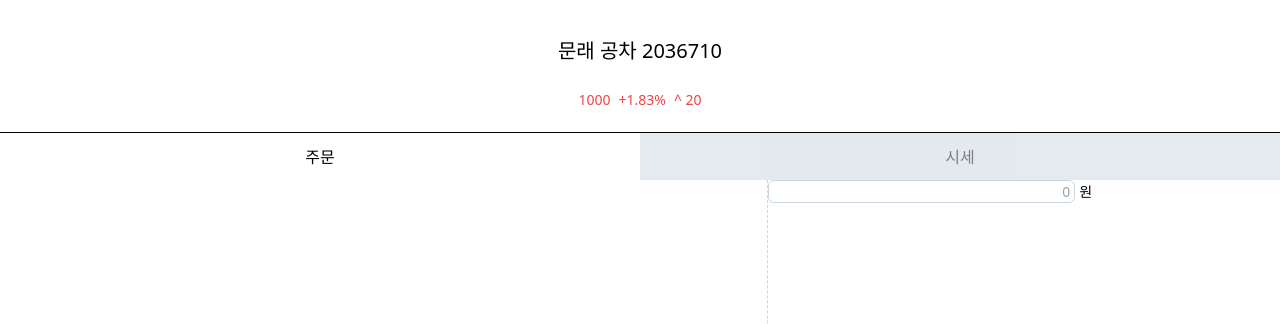
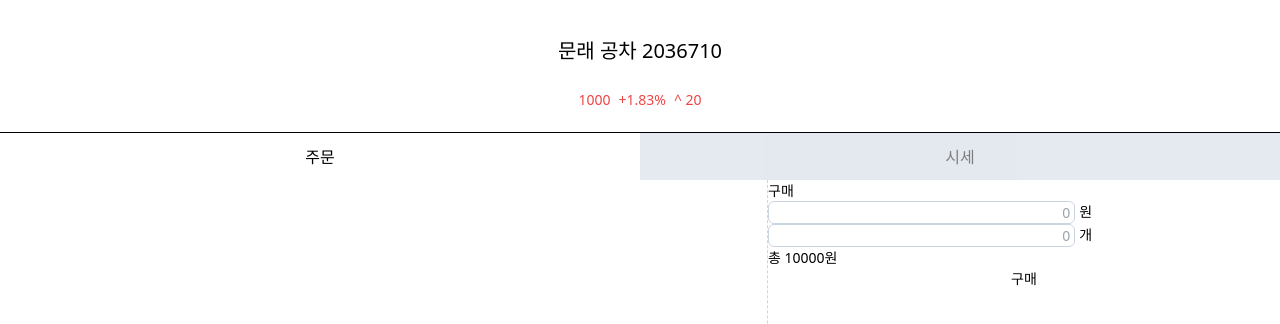
Before and after one commit to zam0ng/Real_estate_STO_project, a React (Create React App) app in the folder userfrontend/: page / in a window 1280 px wide. Shown: the top 324 px of the page. Built offline with nearby package versions, Linux system fonts and the light colour scheme.

Commit message:
1108 in progress of deal page

```diff
--- a/userfrontend/src/contents/deal/Order.tsx
+++ b/userfrontend/src/contents/deal/Order.tsx
@@ -9,11 +9,18 @@ const Order: React.FC = () => {
 
                 </div>
                 <div className='buy-sell-input w-2/5 h-full flex flex-col text-sm'>
-                    <div className='buy-input w-full h-[40%]'>
-                        <input className='w-3/5 border border-slate-300 rounded-md text-right pr-1 mr-1' type='text' placeholder='0' />원
-                    </div>
-                    <div className='sell-input w-full h-[40%]'>
-                        <input />
+                    <div className='buy-input w-full h-[40%] border-b border-dashed flex flex-col'>
+                        <p>구매</p>
+                        <div className='flex flex-row'>
+                            <input className='w-3/5 border border-slate-300 rounded-md text-right pr-1 mr-1' type='text' placeholder='0' />원
+                        </div>
+                        <div className='flex flex-row'>
+                            <input className='w-3/5 border border-slate-300 rounded-md text-right pr-1 mr-1' type='text' placeholder='0' />개
+                        </div>
+                        <div>
+                            총 <span>10000</span>원
+                        </div>
+                        <button>구매</button>
                     </div>
                 </div>
             </div>
```
